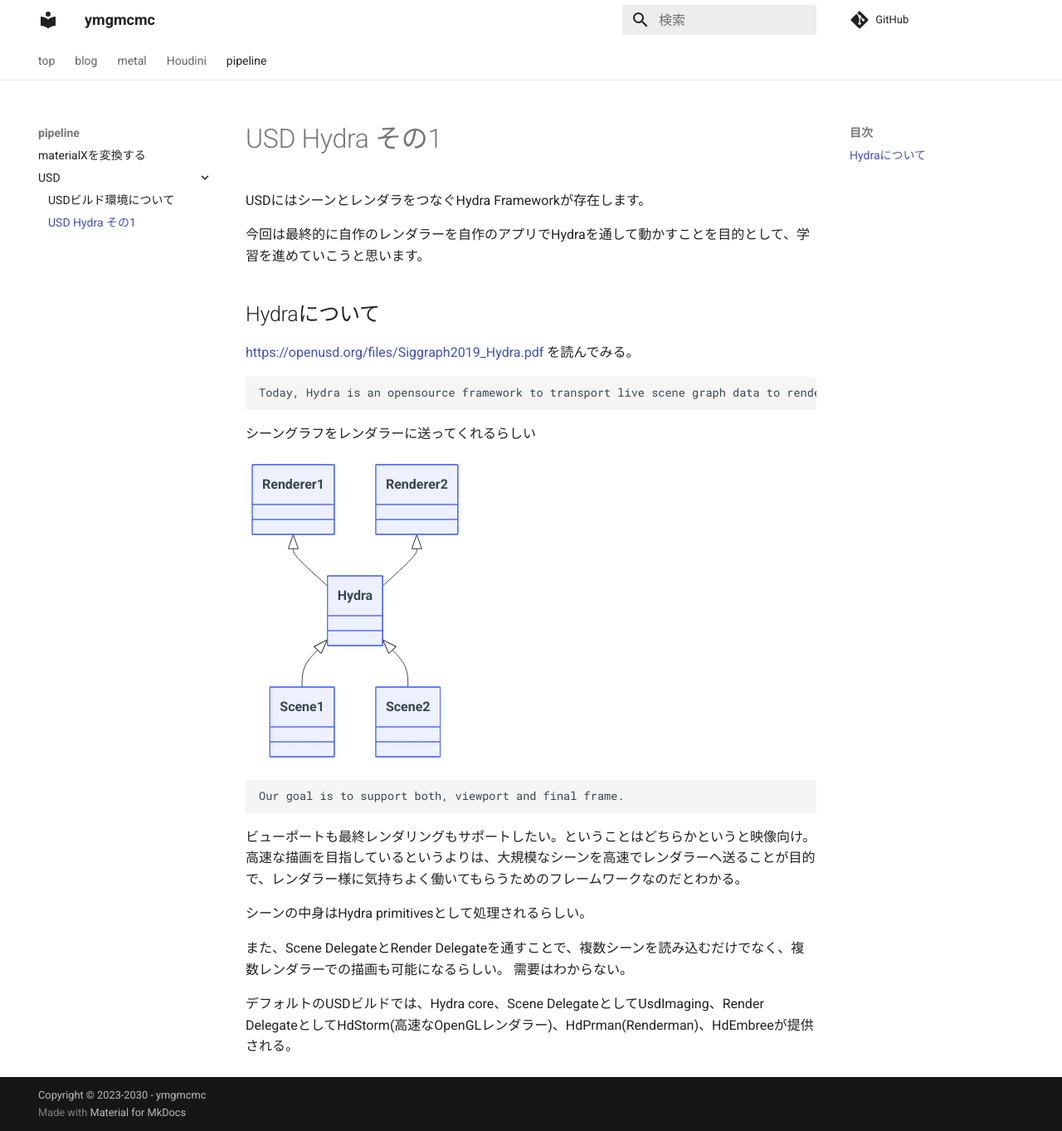
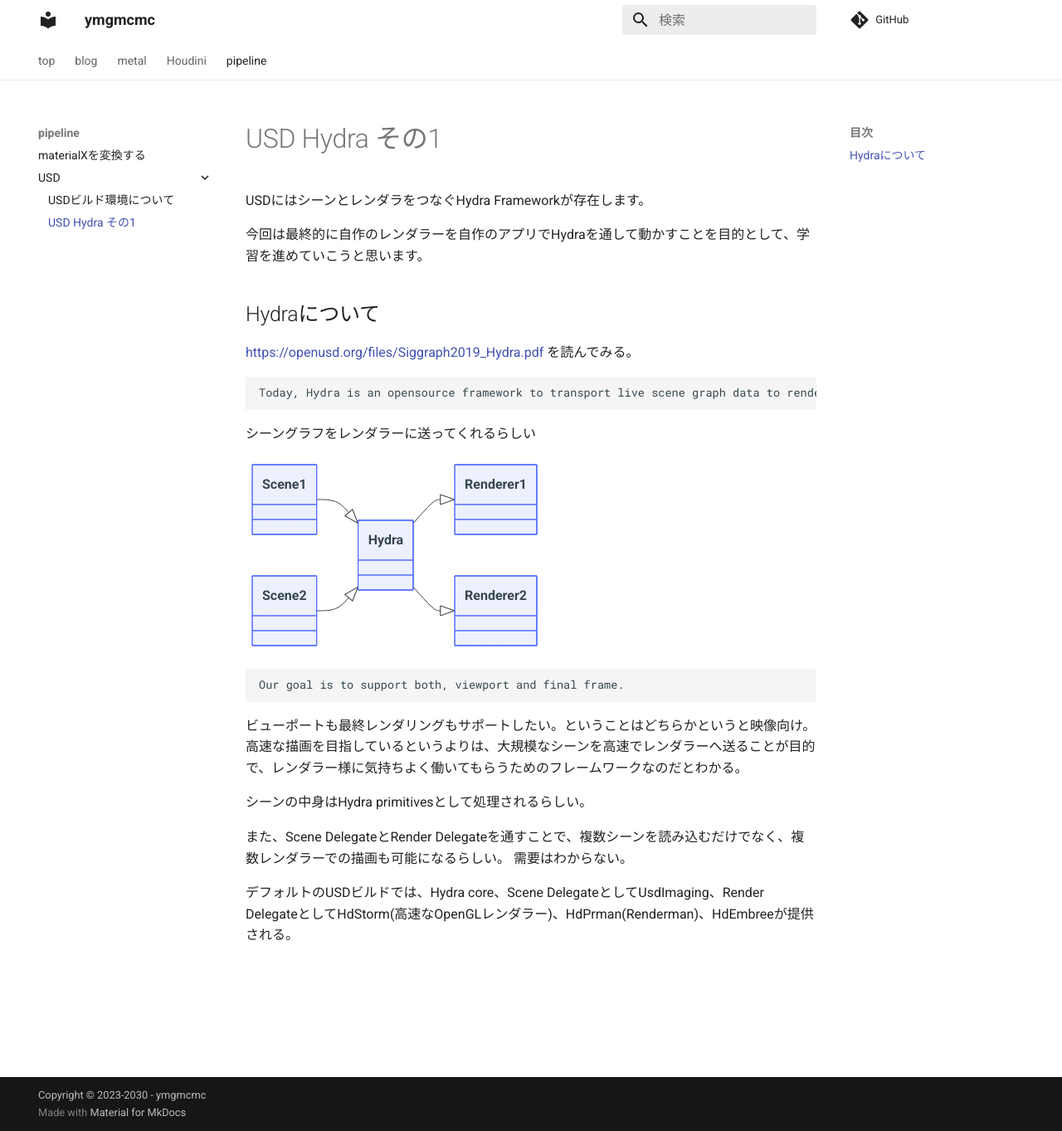
Before and after one commit to naoya-horai/documents, an MkDocs documentation site: the page built from docs/pipeline/USD/USD Hydraその1.md, in a window 1280 px wide and 1363 px high. Shown: the whole window at 83% size. Built offline with MkDocs 1.6.1 and Material for MkDocs 9.7.7, drawn with Linux system fonts in a browser that asks for light colours; comment, search, counter and statistics services are not loaded.

Commit message:
reshape code

````diff
--- a/docs/pipeline/USD/USD Hydraその1.md
+++ b/docs/pipeline/USD/USD Hydraその1.md
@@ -9,23 +9,23 @@ USDにはシーンとレンダラをつなぐHydra Frameworkが存在します
 https://openusd.org/files/Siggraph2019_Hydra.pdf
 を読んでみる。
 
-~~~
+```
 Today, Hydra is an opensource framework to transport live scene graph data to renderers.
-~~~
+```
 
 シーングラフをレンダラーに送ってくれるらしい
 
 ``` mermaid
 classDiagram
-    direction_rl
+    direction RL
     Hydra <|-- Scene1
     Hydra <|-- Scene2
     Renderer1 <|-- Hydra
     Renderer2 <|-- Hydra
 ```
-~~~
+```
 Our goal is to support both, viewport and final frame.
-~~~
+```
 ビューポートも最終レンダリングもサポートしたい。ということはどちらかというと映像向け。
 高速な描画を目指しているというよりは、大規模なシーンを高速でレンダラーへ送ることが目的で、レンダラー様に気持ちよく働いてもらうためのフレームワークなのだとわかる。
 
````
